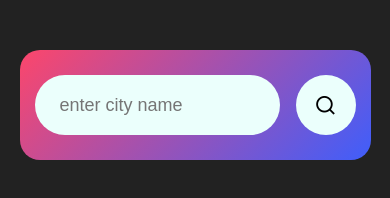
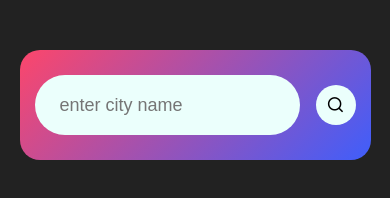
Before and after one commit to noorfaiz357/Live-Weather-App, a plain HTML site: page index.html in a window 390 px wide. Drawn offline with nearby package versions, Linux system fonts and the light colour scheme.

Commit message:
Update style.css

```diff
--- a/style.css
+++ b/style.css
@@ -99,7 +99,14 @@ h2{
         margin-top: 50px;
     }
     .search input{
-        width: 70%;
+        width: 75%;
+    }
+    .search button{
+        width : 40px;
+        height : 40px;
+    }
+    .search button i{
+        font-size:18px;
     }
     .details{
         padding: 0;
```
